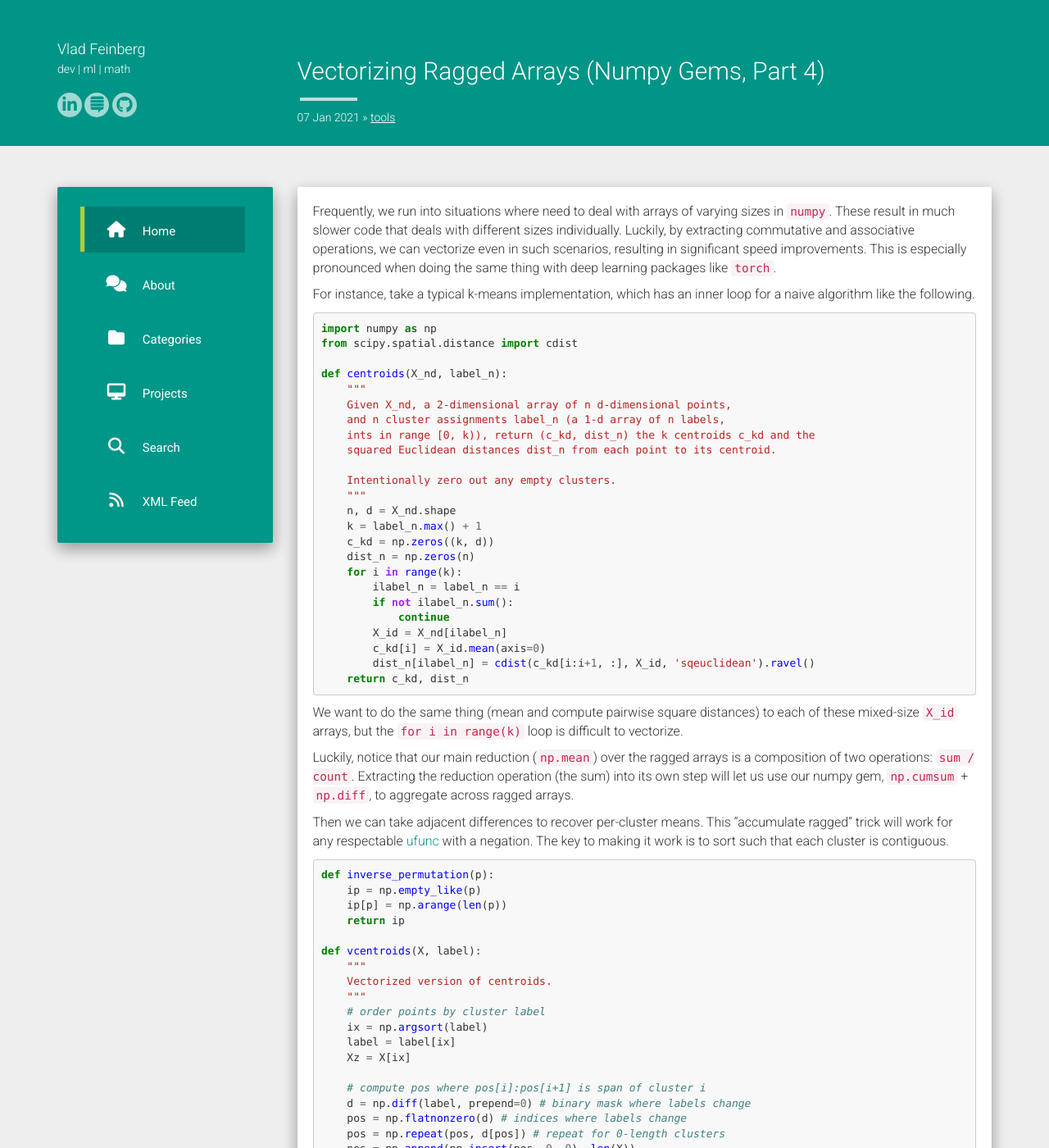
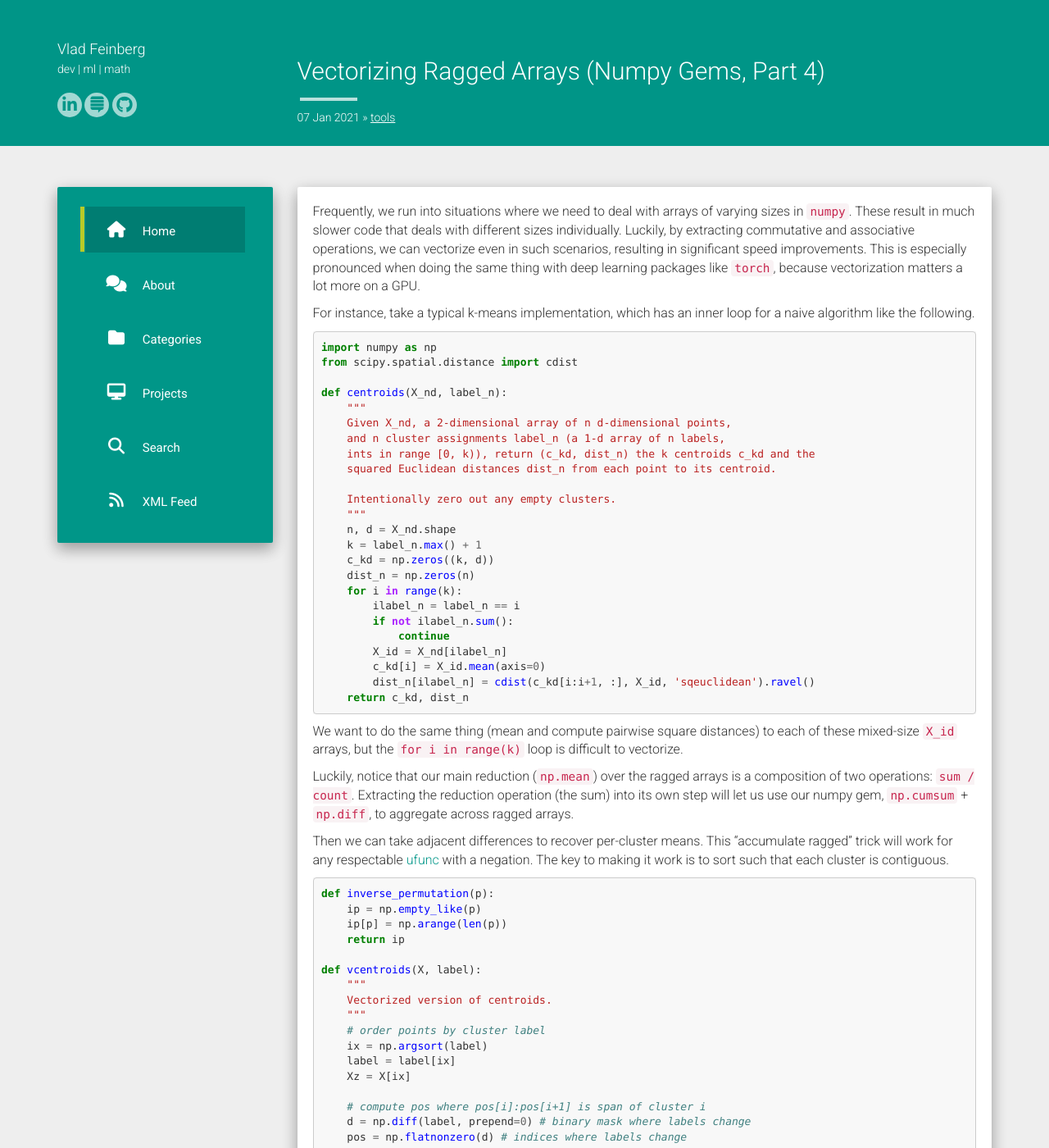
Before and after one commit to vlad17/vlad17.github.io, a Jekyll site: the page built from _posts/2021-01-07-vectorizing-ragged-arrays.md, in a window 1280 px wide and 1400 px high. Shown: the whole window at 82% size. Built offline with Jekyll 4.4.1, drawn with Linux system fonts in a browser that asks for light colours; nearby versions of some CDN libraries; formulas are drawn with MathJax 3; some of the changed text lies outside the part shown.

Commit message:
more comments

```diff
--- a/_posts/2021-01-07-vectorizing-ragged-arrays.md
+++ b/_posts/2021-01-07-vectorizing-ragged-arrays.md
@@ -4,7 +4,7 @@ title:  Vectorizing Ragged Arrays (Numpy Gems, Part 4)
 date:   2021-01-07
 categories: tools
 ---
-Frequently, we run into situations where need to deal with arrays of varying sizes in `numpy`. These result in much slower code that deals with different sizes individually. Luckily, by extracting commutative and associative operations, we can vectorize even in such scenarios, resulting in significant speed improvements. This is especially pronounced when doing the same thing with deep learning packages like `torch`.
+Frequently, we run into situations where we need to deal with arrays of varying sizes in `numpy`. These result in much slower code that deals with different sizes individually. Luckily, by extracting commutative and associative operations, we can vectorize even in such scenarios, resulting in significant speed improvements. This is especially pronounced when doing the same thing with deep learning packages like `torch`, because vectorization matters a lot more on a GPU.
 
 For instance, take a typical k-means implementation, which has an inner loop for a naive algorithm like the following.
 
```
Also changed, not shown: other parts of _posts/2021-01-07-vectorizing-ragged-arrays.md (+5 -0 lines), 1 other file.
